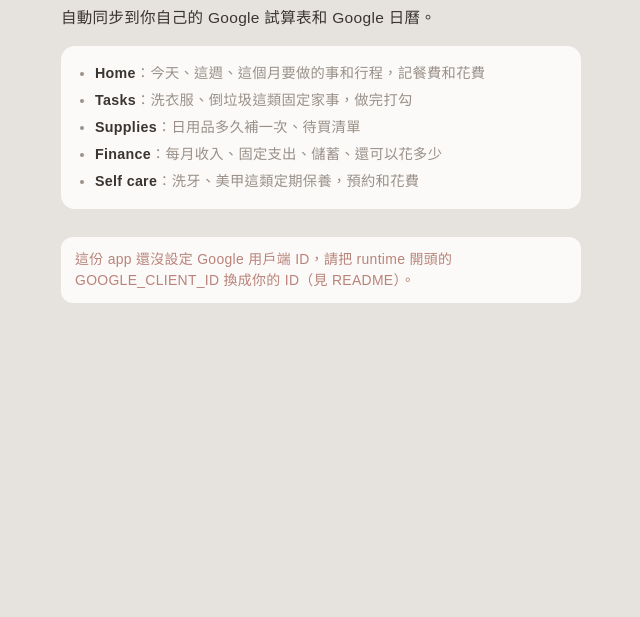
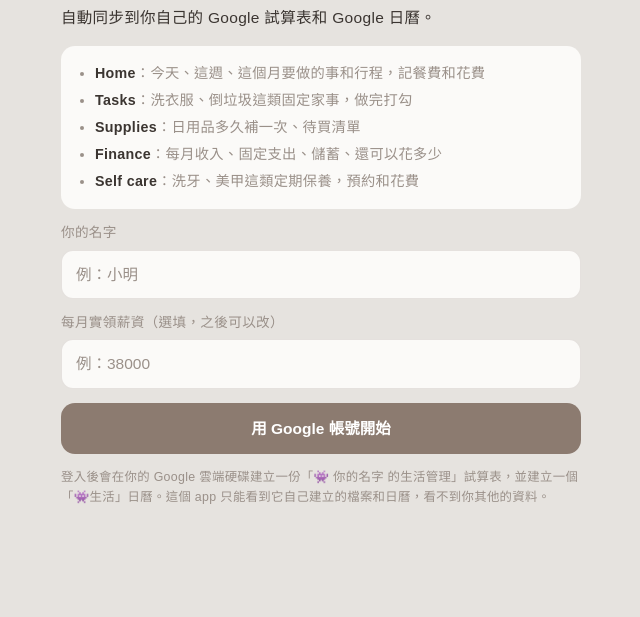
Before and after one commit to yunichang217/weeeeeeeee, a plain HTML site: page index.html in a window 1280 px wide. Shown: the part 182-799 px from the top of the page, without its empty margins (319-959 px from the left). Drawn offline with Linux system fonts and the light colour scheme; a web font is replaced by a local one.

Commit message:
Update index.html

```diff
--- a/index.html
+++ b/index.html
@@ -469,7 +469,7 @@ dialog form{display:grid;gap:14px;padding:0 0 16px}
 <script>
 /* ===== 👾 獨立版執行環境：Google 登入、試算表存資料、Google 日曆 =====
    這段取代原本 Claude 提供的 db 與 mcp，讓 app 可以直接放在任何網站上使用。 */
-const GOOGLE_CLIENT_ID = "%%CLIENT_ID%%";
+const GOOGLE_CLIENT_ID = "121940128769-cks1mevog6e7i2pc911bak545gisgkmg.apps.googleusercontent.com";
 const LIFE_SCOPES = "openid email profile https://www.googleapis.com/auth/drive.file https://www.googleapis.com/auth/calendar.app.created";
 (() => {
   const K = k => "lifeapp:" + k;
```
